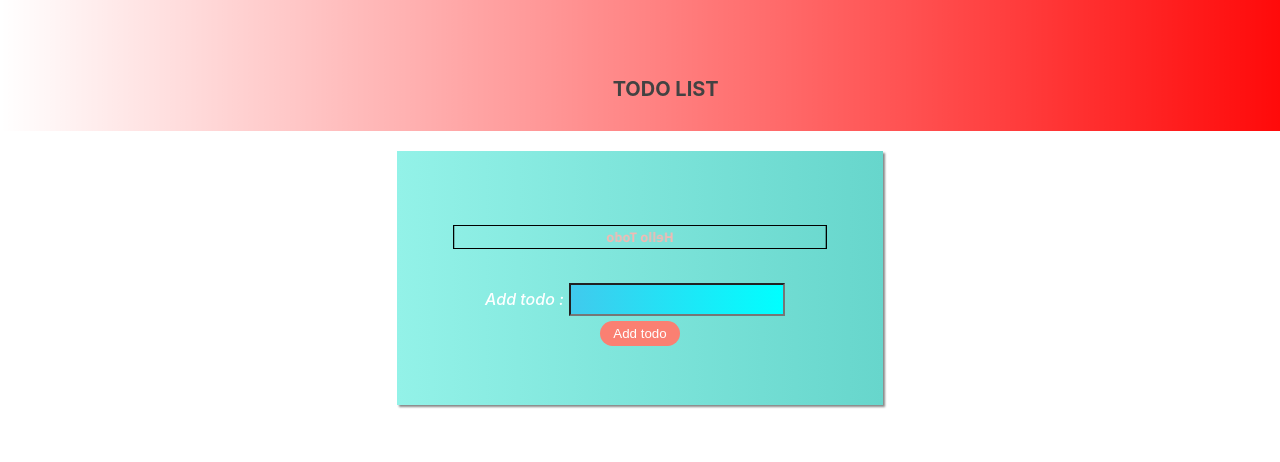
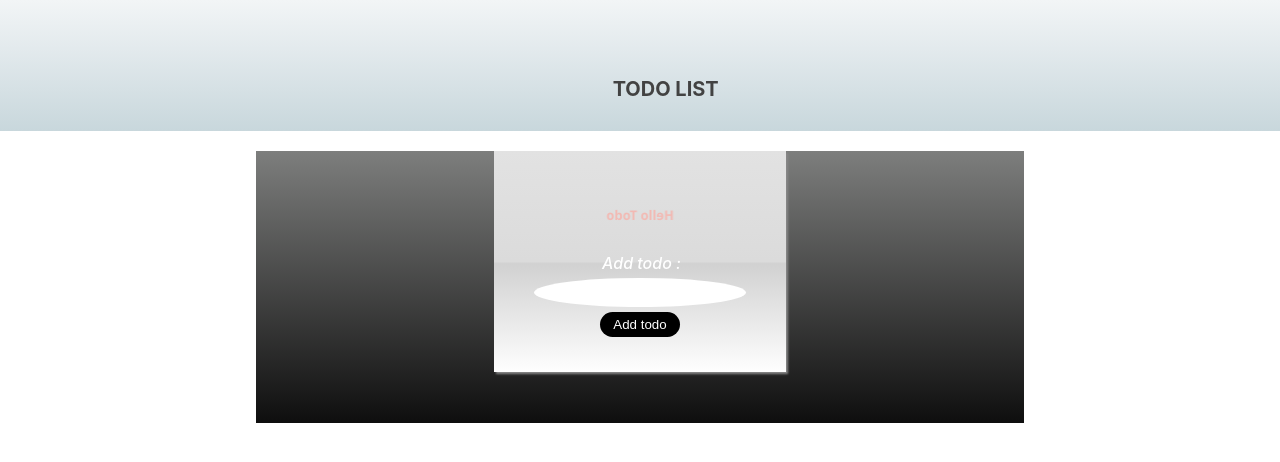
Before and after one commit to lape15/react-todo, a React (Create React App) app: page / in a window 1280 px wide. Shown: the top 462 px of the page. Built offline with nearby package versions, Linux system fonts and the light colour scheme.

Commit message:
completed todo can be checked

```diff
--- a/src/App.js
+++ b/src/App.js
@@ -4,6 +4,7 @@ import { css, jsx } from "@emotion/core";
 import Header from "../src/components/layouts/Header";
 import Search from "../src/components/Input";
 import Items from "../src/components/Items";
+import moment from "moment";
 const App = () => {
   let itemState = JSON.parse(localStorage.getItem("items"));
   itemState = itemState ? itemState : [];
@@ -16,7 +17,9 @@ const App = () => {
       id: items.length + 1,
       task: todo,
       completed: false,
-      createdAt: Date.now()
+      createdAt: moment(Date.now())
+        .add(24, "hours")
+        .format("LLL")
     };
     localStorage.setItem("items", JSON.stringify([...itemState, newTodo]));
     setItems([...itemState, newTodo]);
@@ -38,21 +41,35 @@ const App = () => {
 
       return list;
     });
+    localStorage.setItem("items", JSON.stringify(newList));
     setItems(newList);
   };
+  console.log(items.length);
   return (
     <div className="App">
       <Header />
+      <div
+        css={css`
+          margin: 0 auto;
+          width: 60%;
+          background: #7d7e7d;
+          background: -moz-linear-gradient(top, #7d7e7d 0%, #0e0e0e 100%);
+          background: -webkit-linear-gradient(top, #7d7e7d 0%, #0e0e0e 100%);
+          background: linear-gradient(to bottom, #7d7e7d 0%, #0e0e0e 100%);
+          filter: progid:DXImageTransform.Microsoft.gradient( startColorstr='#7d7e7d', endColorstr='#0e0e0e',GradientType=0 );
+        `}
+      >
         <Search UpdateTodos={UpdateTodos} />
         <div
-      // css={css`
-      //   background-color: #dbd9d9;
-      //   display: flex;
-      //   flex-flow: row wrap;
-      //   justify-content: space-around;
-      //   align-items: center;
-      //   padding: 2%;
-      // `}
+          css={css`
+            /* border: 1px solid green; */
+            display: flex;
+            flex-flow: row wrap;
+            justify-content: space-around;
+            align-items: center;
+            grid-auto-rows: auto;
+            padding: 2%;
+          `}
         >
           {items.map((item, index) => (
             <Items
@@ -65,6 +82,7 @@ const App = () => {
           ))}
         </div>
       </div>
+    </div>
   );
 };
 
--- a/src/components/Input.js
+++ b/src/components/Input.js
@@ -38,7 +38,30 @@ const Search = ({ UpdateTodos }) => {
         display: block;
         margin: 20px auto;
         width: 30%;
-        background-image: linear-gradient(to right, #93f2e8, #67d6cc);
+        background: #e2e2e2;
+        background: -moz-linear-gradient(
+          top,
+          #e2e2e2 0%,
+          #dbdbdb 50%,
+          #d1d1d1 51%,
+          #fefefe 100%
+        );
+        background: -webkit-linear-gradient(
+          top,
+          #e2e2e2 0%,
+          #dbdbdb 50%,
+          #d1d1d1 51%,
+          #fefefe 100%
+        );
+        background: linear-gradient(
+          to bottom,
+          #e2e2e2 0%,
+          #dbdbdb 50%,
+          #d1d1d1 51%,
+          #fefefe 100%
+        );
+        filter: progid:DXImageTransform.Microsoft.gradient( startColorstr='#e2e2e2', endColorstr='#fefefe',GradientType=0 );
+
         padding: 4%;
         /* border: 2px solid red; */
         text-align: center;
@@ -51,7 +74,6 @@ const Search = ({ UpdateTodos }) => {
           color: #f2b9b3;
           font-family: "Segoe UI", Tahoma, Geneva, Verdana, sans-serif;
           padding: 2px;
-          border: 1px solid black;
         `}
       >
         Hello Todo
@@ -79,10 +101,13 @@ const Search = ({ UpdateTodos }) => {
             css={css`
               padding: 5px;
               font-size: 14px;
-              color: #fff;
+              color: black;
+              text-align: center;
               font-family: "Segoe UI", Tahoma, Geneva, Verdana, sans-serif;
-              background-image: linear-gradient(to right, #40caed, aqua);
+              /* background-image: linear-gradient(to right, #40caed, aqua); */
               margin: 5px;
+              border: none;
+              border-radius: 100%;
             `}
           />
         </label>
@@ -90,7 +115,7 @@ const Search = ({ UpdateTodos }) => {
         <button
           css={css`
             color: white;
-            background-color: salmon;
+            background-color: black;
             width: 80px;
             border-radius: 36px;
             border: none;
--- a/src/components/Items.js
+++ b/src/components/Items.js
@@ -7,6 +7,7 @@ const Items = ({ item, index, removeTodo, completedTodo }) => {
   const handleChecked = () => {
     // console.log(item.id);
     completedTodo(item.id);
+    console.log(index, item.id);
   };
 
   // console.log(item);
@@ -15,21 +16,12 @@ const Items = ({ item, index, removeTodo, completedTodo }) => {
       css={css`
         display: flex;
         flex-flow: row wrap;
-        justify-content: center;
+        justify-content: space-between;
         align-items: center;
+        flex-basis: 70%;
         margin-bottom: 10px;
-        flex-basis: 49%;
-        border: none;
-        flex: 2 1 1;
-      `}
-    >
-      <div
-        css={css`
+        border: 1px solid black;
         padding: 2%;
-          border: 1px solid #424242;
-          flex-basis: 99%;
-          height: 25px;
-          box-shadow: 0 0 2px 2px #f2e1e1;
         background-color: #fff;
       `}
     >
@@ -49,6 +41,7 @@ const Items = ({ item, index, removeTodo, completedTodo }) => {
             border-radius: 30px;
           `}
           onChange={handleChecked}
+          disabled={item.completed ? true : false}
         />
       </span>
 
@@ -77,10 +70,9 @@ const Items = ({ item, index, removeTodo, completedTodo }) => {
         onClick={() => removeTodo(index)}
         css={css`
           /* margin-left: 190px; */
-            float: right;
+          /* float: right; */
         `}
       ></i>
-      </div>
     </div>
   );
 };
--- a/src/components/layouts/Header.js
+++ b/src/components/layouts/Header.js
@@ -6,11 +6,27 @@ const Header = () => {
   return (
     <div
       css={css`
-        background-image: linear-gradient(
-          to right,
-          rgba(255, 0, 0, 0),
-          rgba(255, 0, 0, 1)
+        background: #f2f5f6;
+        background: -moz-linear-gradient(
+          top,
+          #f2f5f6 0%,
+          #e3eaed 37%,
+          #c8d7dc 100%
         );
+        background: -webkit-linear-gradient(
+          top,
+          #f2f5f6 0%,
+          #e3eaed 37%,
+          #c8d7dc 100%
+        );
+        background: linear-gradient(
+          to bottom,
+          #f2f5f6 0%,
+          #e3eaed 37%,
+          #c8d7dc 100%
+        );
+        filter: progid:DXImageTransform.Microsoft.gradient( startColorstr='#f2f5f6', endColorstr='#c8d7dc',GradientType=0 );
+
         /* border: 2px solid red; */
         width: 100%;
         /* max-width: 50%; */
```
Lines whose indentation alone changed are shown as unchanged.
